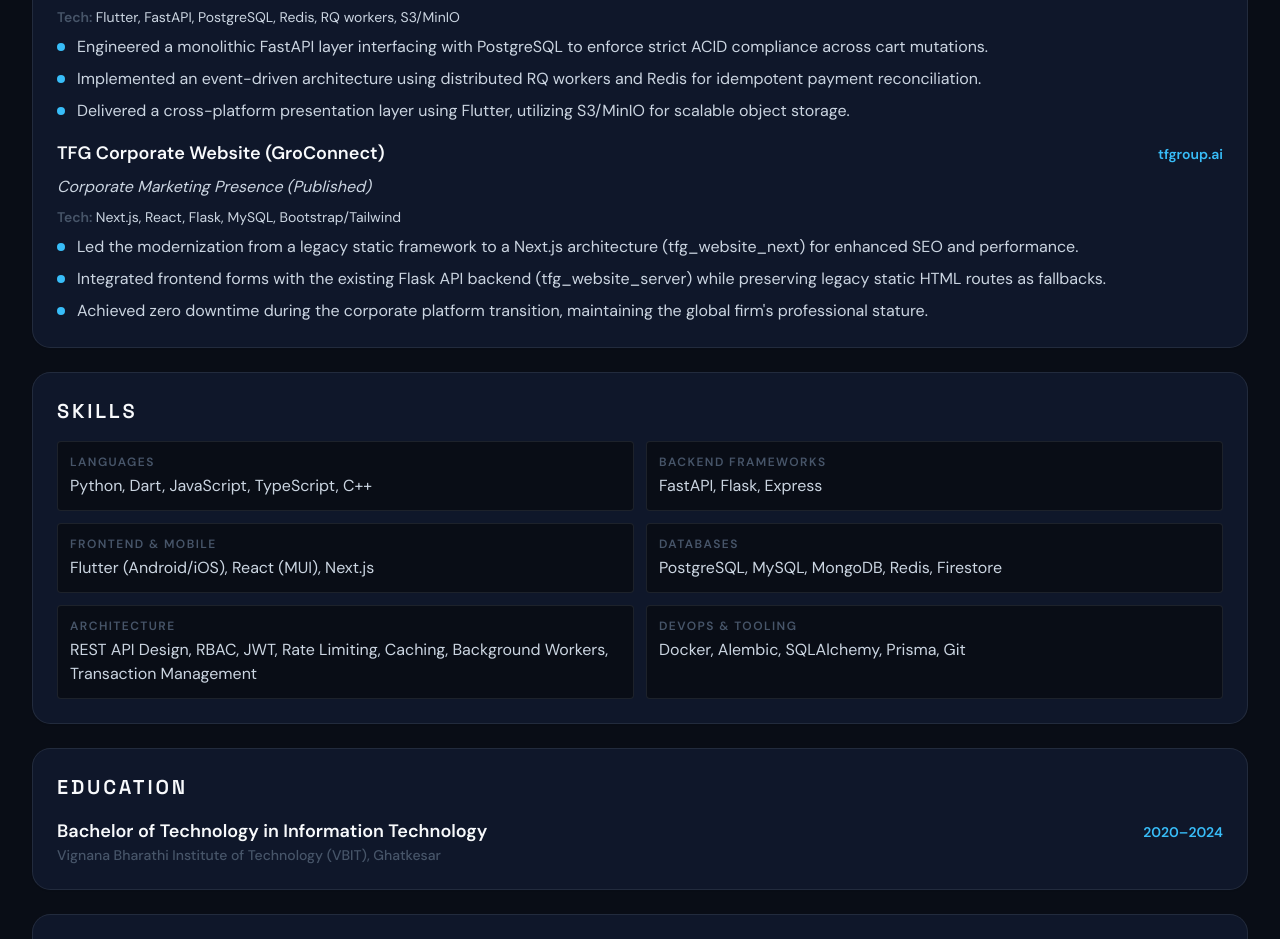
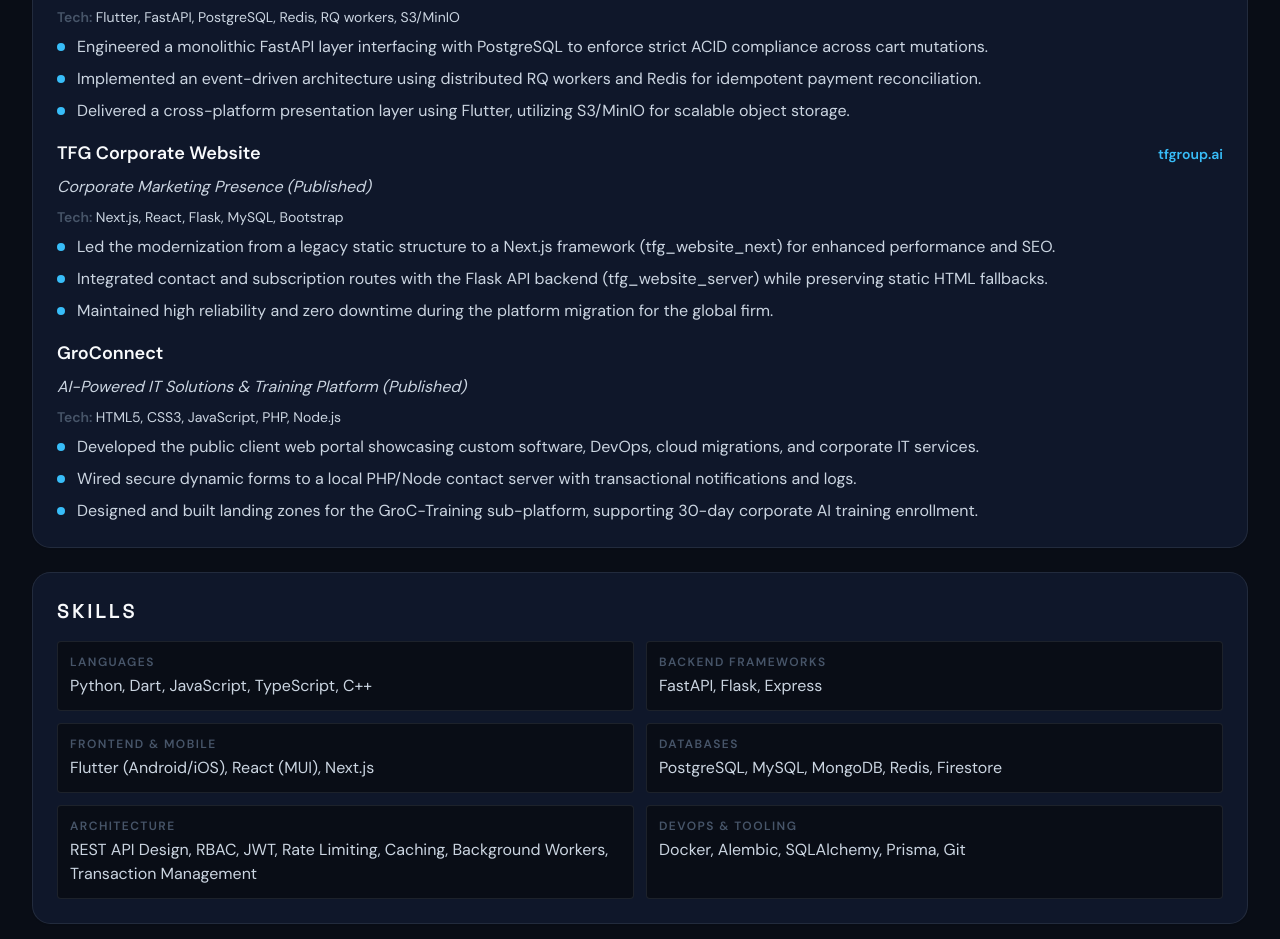
Before and after one commit to MeghrajGoudThigulla/meghraj-portfolio, a Next.js app in the folder portfolio-frontend/: page /resume in a window 1280 px wide. Shown: the part 2120-3059 px from the top of the page. Built offline with nearby package versions, Linux system fonts and the light colour scheme.

Commit message:
fix(portfolio-frontend): separate TFG Corporate Website and GroConnect into distinct projects

```diff
--- a/portfolio-frontend/app/resume/page.tsx
+++ b/portfolio-frontend/app/resume/page.tsx
@@ -147,15 +147,25 @@ export default function ResumePage() {
               ]}
             />
             <Project
-              title="TFG Corporate Website (GroConnect)"
+              title="TFG Corporate Website"
               subtitle="Corporate Marketing Presence (Published)"
-              tech="Next.js, React, Flask, MySQL, Bootstrap/Tailwind"
+              tech="Next.js, React, Flask, MySQL, Bootstrap"
               bullets={[
-                "Led the modernization from a legacy static framework to a Next.js architecture (tfg_website_next) for enhanced SEO and performance.",
-                "Integrated frontend forms with the existing Flask API backend (tfg_website_server) while preserving legacy static HTML routes as fallbacks.",
-                "Achieved zero downtime during the corporate platform transition, maintaining the global firm's professional stature.",
+                "Led the modernization from a legacy static structure to a Next.js framework (tfg_website_next) for enhanced performance and SEO.",
+                "Integrated contact and subscription routes with the Flask API backend (tfg_website_server) while preserving static HTML fallbacks.",
+                "Maintained high reliability and zero downtime during the platform migration for the global firm."
               ]}
               link={{ href: "https://tfgroup.ai/en", label: "tfgroup.ai" }}
+            />
+            <Project
+              title="GroConnect"
+              subtitle="AI-Powered IT Solutions & Training Platform (Published)"
+              tech="HTML5, CSS3, JavaScript, PHP, Node.js"
+              bullets={[
+                "Developed the public client web portal showcasing custom software, DevOps, cloud migrations, and corporate IT services.",
+                "Wired secure dynamic forms to a local PHP/Node contact server with transactional notifications and logs.",
+                "Designed and built landing zones for the GroC-Training sub-platform, supporting 30-day corporate AI training enrollment."
+              ]}
             />
           </Section>
 
```
